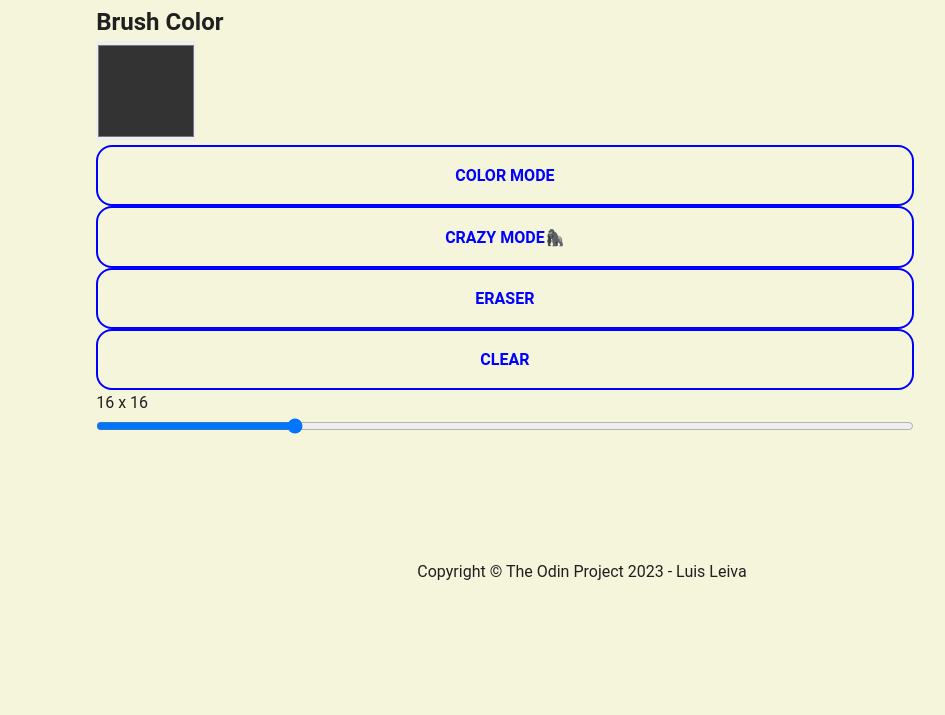
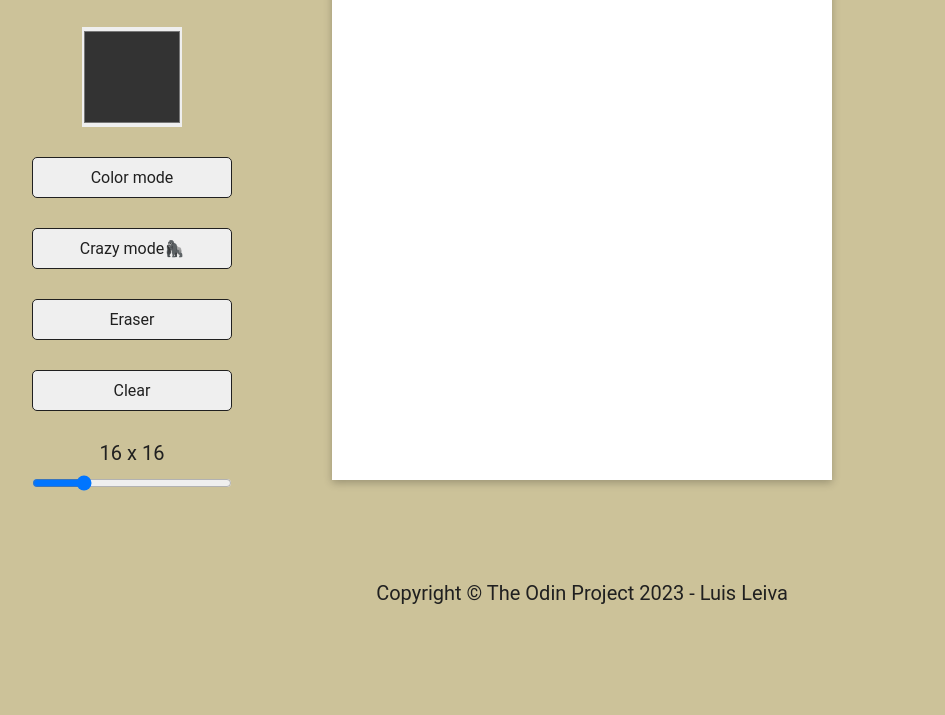
Before and after one commit to Luislev/etch-a-Sketch, a plain HTML site: page index.html in a window 1280 px wide. Shown: the part 185-900 px from the top of the page, without its empty margins (58-1003 px from the left). After the commit the page ends 800 px from the top, so only its background shows below. Drawn offline with Linux system fonts and the light colour scheme.

Commit message:
finish style.css

```diff
--- a/style.css
+++ b/style.css
@@ -1,34 +1,27 @@
-* {
+:root {
+    --primary-dark: #202020;
+    --primary-light: #ccc299;
+    --secondary-light: #ffffff;
+}
+
+*,
+*::before,
+*::after {
     box-sizing: border-box;
     padding: 0;
     margin: 0;
 }
 
-body {
-    min-height: 100vh;
-    overflow: hidden;
-    display: flex;
-    flex-direction: column;
-    background-color: beige;
-    color: #202020;
-    font-family: 'Roboto', sans-serif;
-    line-height: 1.6;
-    margin-bottom: 100px;
+html {
+    position: relative;
+    min-height: 100%;
 }
 
-main {
-    flex: 1;
-    display: flex;
-    justify-content: space-evenly;
-}
-
-#menu {
-    width: 200px;
-    display: flex;
-    flex-direction: column;
-    gap: 12px;
-    justify-content: center;
-    align-items: center;
+body {
+    background-color: var(--primary-light);
+    color: var(--primary-dark);
+    font-family: 'Roboto', sans-serif;
+    margin-bottom: 100px;
 }
 
 button,
@@ -42,32 +35,42 @@ input {
     outline: none;
 }
 
+.header {
+    padding: 30px 0;
+}
+
+#title {
+    text-align: center;
+    font-size: 80px;
+}
+
+.main {
+    display: flex;
+    align-items: center;
+    justify-content: flex-start;
+    gap: 100px;
+    max-width: 1100px;
+    margin: 0 auto;
+}
+
+#settings {
+    display: flex;
+    flex-direction: column;
+    align-items: center;
+    justify-content: center;
+    gap: 30px;
+    width: 200px;
+}
+
 button {
-    box-sizing: border-box;
-    appearance: none;
-    background-color: transparent;
-    border: 2px solid blue;
-    border-radius: 16px;
-    color: blue;
-    cursor: pointer;
-    align-self: center;
-    font-size: 1rem;
-    font-weight: 700;
-    padding: 1.2em 2.8em;
-    text-decoration: none;
-    text-align: center;
-    text-transform: uppercase;
-    transition: box-shadow 300ms ease-in-out, color 300ms ease-in-out;
+    padding: 10px 20px;
+    border: 1px solid var(--primary-dark);
+    border-radius: 5px;
+}
 
-    &:hover {
-        box-shadow: 0 0 40px 40px blue inset;
-    }
-
-    &:hover,
-    &:focus {
-        color: #fff;
-        outline: 0;
-    }
+button.active {
+    background-color: var(--primary-dark);
+    color: var(--primary-light);
 }
 
 #colorPicker {
@@ -77,30 +80,32 @@ button {
     cursor: pointer;
 }
 
-.header {
-    padding: 30px 0;
+.size-value {
+    margin-bottom: -20px;
+    font-size: 20px;
 }
 
-#title {
-    text-align: center;
-    font-size: 5rem;
+.grid {
+    display: grid;
+    width: 500px;
+    height: 500px;
+    background-color: var(--secondary-light);
+    box-shadow: rgba(0, 0, 0, 0.24) 0px 3px 8px;
 }
 
-#container {
-    width: 640px;
-    display: flex;
-    flex-wrap: wrap;
-    align-content: center;
-}
-
-.square {
-    height: 40px;
-    width: 40px;
-    background-color: rgb(255, 255, 255);
-    border: 1px solid #bbbbbb;
+.grid-element {
+    user-select: none;
 }
 
 footer {
-    text-align: center;
-    padding: 30px 0;
+    position: absolute;
+    bottom: 0;
+    left: 0;
+    display: flex;
+    align-items: center;
+    justify-content: center;
+    gap: 10px;
+    width: 100%;
+    padding: 10px;
+    font-size: 20px;
 }
```
